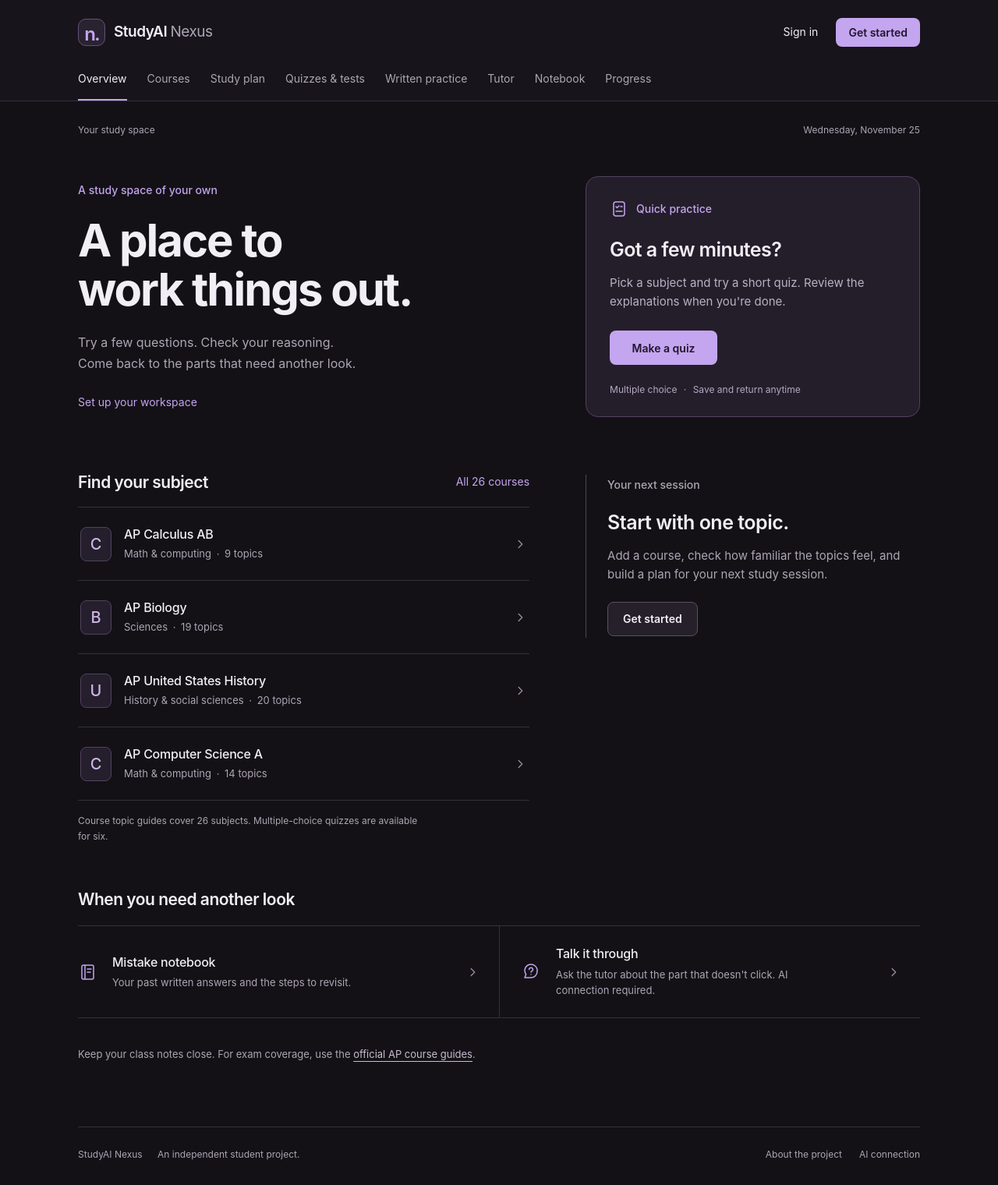
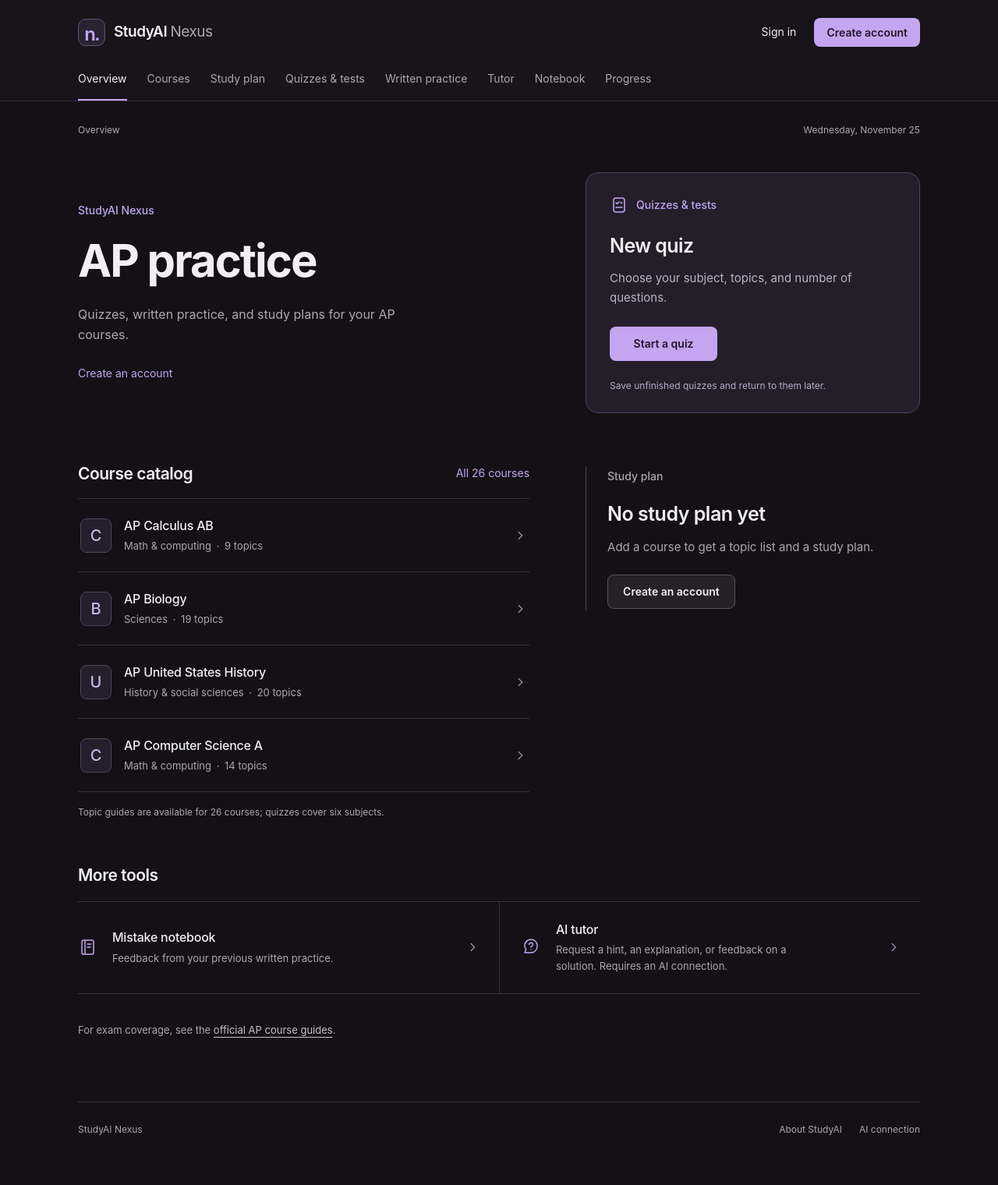
Before and after one commit to dubeyom212-stack/StudyAI-Nexus, a Flask app: page / in a window 1280 px wide. Shown: the whole page at 78% size. After the commit the page ends 1456 px from the top, so only its background shows below. Run offline with Flask 3, Linux system fonts and the light colour scheme.

Commit message:
Replace promotional copy with direct page labels and instructions

```diff
--- a/static/app.js
+++ b/static/app.js
@@ -37,7 +37,7 @@ document.querySelectorAll('[data-course-select]').forEach(select => {
 document.querySelectorAll('form[data-busy]').forEach(form => {
   form.addEventListener('submit', () => {
     form.querySelector('button[type="submit"], button:not([type])').disabled = true;
-    form.querySelector('[data-status]').textContent = form.dataset.busy + ' Local AI can take a few minutes. Keep this page open.';
+    form.querySelector('[data-status]').textContent = form.dataset.busy + ' Keep this page open until it finishes.';
   });
 });
 
--- a/templates/base.html
+++ b/templates/base.html
@@ -32,7 +32,7 @@
           </form>
         {% else %}
           <a href="{{ url_for('login') }}">Sign in</a>
-          <a class="button" href="{{ url_for('signup') }}">Get started</a>
+          <a class="button" href="{{ url_for('signup') }}">Create account</a>
         {% endif %}
       </div>
     </div>
@@ -45,7 +45,7 @@
   </header>
   <div class="main-shell">
     <div class="topbar">
-      <span>Your study space</span>
+      <span>{{ {'home':'Overview', 'courses':'Courses', 'plan':'Study plan', 'quizzes.builder':'Quizzes & tests', 'quizzes.take':'Quiz', 'practice':'Written practice', 'attempt':'Written practice', 'tutor':'AI tutor', 'mistakes':'Mistake notebook', 'galaxy':'Topic progress', 'profile':'Practice history', 'login':'Sign in', 'signup':'Create an account', 'diagnostic':'Topic ratings', 'connection':'AI connection', 'about':'About StudyAI'}.get(request.endpoint, 'StudyAI Nexus') }}</span>
       <time datetime="{{ today.isoformat() }}">{{ today.strftime('%A, %B') }} {{ today.day }}</time>
     </div>
     <main id="main">
@@ -55,9 +55,9 @@
       {% block content %}{% endblock %}
     </main>
     <footer>
-      <span>StudyAI Nexus <span class="footer-note">An independent student project.</span></span>
+      <span>StudyAI Nexus</span>
       <div class="footer-links">
-        <a href="{{ url_for('about') }}">About the project</a>
+        <a href="{{ url_for('about') }}">About StudyAI</a>
         <a href="{{ url_for('connection') }}">AI connection</a>
       </div>
     </footer>
--- a/templates/connection.html
+++ b/templates/connection.html
@@ -1 +1 @@
-{% extends 'base.html' %}{% block content %}<p class="eyebrow">AI connection</p><h1>Ready when you are.</h1><div class="panel reading"><span class="tag {{ '' if status.available else 'warm' }}">{{ status.label }}</span><h2 class="section">{{ status.detail }}</h2><p>Your quizzes, scores, and saved work are available without an AI connection.</p><div class="two-grid"><a class="button" href="{{ url_for('quizzes.builder') }}">Try a quiz</a><a class="button secondary" href="{{ url_for('connection') }}">Check connection again</a></div></div>{% endblock %}
+{% extends 'base.html' %}{% block content %}<h1>AI connection</h1><div class="panel reading"><span class="tag {{ '' if status.available else 'warm' }}">{{ status.label }}</span><h2 class="section">{{ status.detail }}</h2><p>Quizzes and saved results do not need an AI connection.</p><div class="two-grid"><a class="button" href="{{ url_for('quizzes.builder') }}">Try a quiz</a><a class="button secondary" href="{{ url_for('connection') }}">Check connection again</a></div></div>{% endblock %}
--- a/templates/courses.html
+++ b/templates/courses.html
@@ -1,4 +1,4 @@
-{% extends 'base.html' %}{% block content %}<p class="eyebrow">Courses</p><h1>What are you working on?</h1><p class="lede">{{ catalog|length }} AP courses. Choose a subject to build your study plan.</p>
-<div class="search-box"><label for="course-search">Find a course</label><input id="course-search" type="search" placeholder="Try biology, history, or calculus…" autocomplete="off"></div>
+{% extends 'base.html' %}{% block content %}<h1>Courses</h1><p class="lede">Choose an AP course to view its topics and create a study plan.</p>
+<div class="search-box"><label for="course-search">Find a course</label><input id="course-search" type="search" placeholder="Search by subject" autocomplete="off"></div>
 <p id="course-count" class="small muted" aria-live="polite">{{ catalog|length }} courses</p><div class="course-grid" id="course-list">{% for name,topics in catalog.items() %}<article class="course-card" data-course="{{ name|lower }} {{ course_category(name)|lower }}"><span class="eyebrow">{{ course_category(name) }}</span><h2>{{ name }}</h2><p>{{ topics|length }} study topics</p><form method="post"><input type="hidden" name="csrf_token" value="{{ csrf_token() }}"><input type="hidden" name="subject" value="{{ name }}"><button class="button secondary">{{ 'Open course' if name in enrolled else 'Add course' }}</button></form></article>{% endfor %}</div>
 <p class="small muted section">Topic guides are a starting point, not a complete syllabus. <a href="https://apcentral.collegeboard.org/courses" target="_blank" rel="noopener">Official AP course information</a></p>{% endblock %}
--- a/templates/diagnostic.html
+++ b/templates/diagnostic.html
@@ -1,3 +1,3 @@
-{% extends 'base.html' %}{% block content %}<p class="eyebrow">Your starting point</p><h1>How familiar does this feel?</h1><p class="lede">An optional confidence check. Your practice will tell us more.</p>{% include '_selectors.html' %}
+{% extends 'base.html' %}{% block content %}<h1>Topic ratings</h1><p class="lede">Rate your familiarity with each topic. These ratings help choose initial topics for your study plan.</p>{% include '_selectors.html' %}
 <form method="post" class="panel"><input type="hidden" name="csrf_token" value="{{ csrf_token() }}"><input type="hidden" name="subject" value="{{ subject }}">
-{% for topic in catalog[subject] %}<div class="rating-row"><label for="rating_{{ loop.index0 }}">{{ topic }}</label><select id="rating_{{ loop.index0 }}" name="rating_{{ loop.index0 }}" required><option value="">Choose a level</option>{% for value,label in [(1,'New to me'),(2,'Need help'),(3,'Somewhat familiar'),(4,'Comfortable'),(5,'Can explain it')] %}<option value="{{ value }}" {% if course.ratings.get(topic) == value %}selected{% endif %}>{{ value }} · {{ label }}</option>{% endfor %}</select></div>{% endfor %}<button class="button">Save and build my plan</button></form>{% endblock %}
+{% for topic in catalog[subject] %}<div class="rating-row"><label for="rating_{{ loop.index0 }}">{{ topic }}</label><select id="rating_{{ loop.index0 }}" name="rating_{{ loop.index0 }}" required><option value="">Choose a level</option>{% for value,label in [(1,'New to me'),(2,'Need help'),(3,'Somewhat familiar'),(4,'Comfortable'),(5,'Can explain it')] %}<option value="{{ value }}" {% if course.ratings.get(topic) == value %}selected{% endif %}>{{ value }} · {{ label }}</option>{% endfor %}</select></div>{% endfor %}<button class="button">Save ratings</button></form>{% endblock %}
--- a/templates/error.html
+++ b/templates/error.html
@@ -1 +1 @@
-{% extends 'base.html' %}{% block content %}<div class="empty panel"><p class="eyebrow">{{ error.code }}</p><h1>Let's get you back on track.</h1><p>{{ error.description }}</p><a class="button" href="{{ url_for('home') }}">Back to my desk</a></div>{% endblock %}
+{% extends 'base.html' %}{% block content %}<div class="empty panel"><p class="eyebrow">{{ error.code }}</p><h1>{{ 'Page not found' if error.code == 404 else 'Request too large' if error.code == 413 else 'Unable to process this request' }}</h1><p>{{ error.description }}</p><a class="button" href="{{ url_for('home') }}">Back to overview</a></div>{% endblock %}
--- a/templates/galaxy.html
+++ b/templates/galaxy.html
@@ -1 +1 @@
-{% extends 'base.html' %}{% block content %}<p class="eyebrow">Progress</p><h1>Your topic progress.</h1><p class="lede">Based on your latest practice, with confidence shown separately.</p>{% include '_selectors.html' %}<div class="topic-grid">{% for row in rows %}<article class="panel"><span class="tag {{ 'warm' if row.status == 'Needs practice' else '' }}">{{ row.status }}</span><h3>{{ row.topic }}</h3><p class="small muted">{{ row.evidence }}</p><a href="{{ url_for('practice', subject=subject, topic=row.topic) }}">Practice this topic</a></article>{% endfor %}</div>{% endblock %}
+{% extends 'base.html' %}{% block content %}<p class="eyebrow">Progress</p><h1>Topic progress</h1><p class="lede">Written-practice scores and confidence ratings for each topic.</p>{% include '_selectors.html' %}<div class="topic-grid">{% for row in rows %}<article class="panel"><span class="tag {{ 'warm' if row.status == 'Needs practice' else '' }}">{{ row.status }}</span><h3>{{ row.topic }}</h3><p class="small muted">{{ row.evidence }}</p><a href="{{ url_for('practice', subject=subject, topic=row.topic) }}">Practice this topic</a></article>{% endfor %}</div>{% endblock %}
--- a/templates/index.html
+++ b/templates/index.html
@@ -4,40 +4,40 @@
 <section class="desk-intro">
   <div class="intro-copy">
     {% if current_user.is_authenticated %}
-      <p class="eyebrow">Welcome back, {{ current_user.username }}.</p>
-      <h1>Pick up where<br>you left off.</h1>
-      <p class="lede">Your courses, your practice, and the things you're still working on.</p>
+      <p class="eyebrow">{{ current_user.username }}</p>
+      <h1>Study overview</h1>
+      <p class="lede">Open a course, start a quiz, or review a previous answer.</p>
     {% else %}
-      <p class="eyebrow">A study space of your own</p>
-      <h1>A place to<br>work things out.</h1>
-      <p class="lede">Try a few questions. Check your reasoning.<br class="desktop-break"> Come back to the parts that need another look.</p>
-      <a class="intro-link" href="{{ url_for('signup') }}">Set up your workspace</a>
+      <p class="eyebrow">StudyAI Nexus</p>
+      <h1>AP practice</h1>
+      <p class="lede">Quizzes, written practice, and study plans for your AP courses.</p>
+      <a class="intro-link" href="{{ url_for('signup') }}">Create an account</a>
     {% endif %}
   </div>
   <section class="practice-launch" aria-labelledby="quick-practice-title">
     <div class="launch-heading">
       <svg class="line-icon" viewBox="0 0 24 24" fill="none" stroke="currentColor" stroke-width="1.5" stroke-linecap="round" stroke-linejoin="round" aria-hidden="true"><rect x="5" y="3" width="14" height="18" rx="3"/><path d="m8 9 1.5 1.5L12 8M14 9h2M8 15h8"/></svg>
-      <span>Quick practice</span>
+      <span>Quizzes &amp; tests</span>
     </div>
-    <h2 id="quick-practice-title">Got a few minutes?</h2>
-    <p>Pick a subject and try a short quiz. Review the explanations when you're done.</p>
-    <a class="button" href="{{ url_for('quizzes.builder') }}">Make a quiz</a>
-    <p class="launch-detail">Multiple choice <span aria-hidden="true">·</span> Save and return anytime</p>
+    <h2 id="quick-practice-title">New quiz</h2>
+    <p>Choose your subject, topics, and number of questions.</p>
+    <a class="button" href="{{ url_for('quizzes.builder') }}">Start a quiz</a>
+    <p class="launch-detail">Save unfinished quizzes and return to them later.</p>
   </section>
 </section>
 
 {% if current_user.is_authenticated %}
 <dl class="study-summary" aria-label="Written practice activity">
   <div><dt>Active courses</dt><dd>{{ courses|length }}</dd></div>
-  <div><dt>Written questions finished</dt><dd>{{ done|length }}</dd></div>
-  <div><dt>Written answers to revisit</dt><dd>{{ mistakes|length }}</dd></div>
+  <div><dt>Completed written questions</dt><dd>{{ done|length }}</dd></div>
+  <div><dt>Written questions to review</dt><dd>{{ mistakes|length }}</dd></div>
 </dl>
 {% endif %}
 
 <div class="desk-grid">
   <section class="course-section" aria-labelledby="your-courses-title">
     <div class="section-heading">
-      <h2 id="your-courses-title">{{ 'Your courses' if current_user.is_authenticated else 'Find your subject' }}</h2>
+      <h2 id="your-courses-title">{{ 'Your courses' if current_user.is_authenticated else 'Course catalog' }}</h2>
       <a href="{{ url_for('courses') }}">{{ 'Browse courses' if current_user.is_authenticated else 'All ' ~ catalog|length ~ ' courses' }}</a>
     </div>
     <div class="course-rows">
@@ -54,9 +54,9 @@
         {% if current_user.is_authenticated %}
           <div class="course-empty">
             <svg class="line-icon" viewBox="0 0 24 24" fill="none" stroke="currentColor" stroke-width="1.5" stroke-linecap="round" stroke-linejoin="round" aria-hidden="true"><path d="M12 5.5C8 2.5 3 4 3 4v15s5-1.5 9 1.5C16 17.5 21 19 21 19V4s-5-1.5-9 1.5Zm0 0v15"/></svg>
-            <h3>Start with what you're taking.</h3>
-            <p>Add a course to keep its topics and your study plan here.</p>
-            <a class="button secondary" href="{{ url_for('courses') }}">Add your first course</a>
+            <h3>No courses added</h3>
+            <p>Add a course to view its topics and study plan.</p>
+            <a class="button secondary" href="{{ url_for('courses') }}">Add a course</a>
           </div>
         {% else %}
           {% for name in ['AP Calculus AB', 'AP Biology', 'AP United States History', 'AP Computer Science A'] %}
@@ -69,46 +69,46 @@
         {% endif %}
       {% endfor %}
     </div>
-    <p class="course-note">Course topic guides cover {{ catalog|length }} subjects. Multiple-choice quizzes are available for six.</p>
+    <p class="course-note">Topic guides are available for {{ catalog|length }} courses; quizzes cover six subjects.</p>
   </section>
 
   <aside class="session-note" aria-labelledby="next-session-title">
-    <p class="eyebrow" id="next-session-title">Your next session</p>
+    <p class="eyebrow" id="next-session-title">{% if pending %}Unfinished practice{% elif mistakes %}Written practice{% else %}Study plan{% endif %}</p>
     {% if pending %}
-      <h2>Finish your last question.</h2>
+      <h2>Continue your answer</h2>
       <p>{{ pending[0].topic }}</p>
       <a class="button secondary" href="{{ url_for('attempt', attempt_id=pending[0].id) }}">Continue practice</a>
     {% elif mistakes %}
-      <h2>Fix the step you missed.</h2>
+      <h2>Review a previous answer</h2>
       <p>{{ mistakes[0].topic }}</p>
       <p class="session-evidence">{{ mistakes[0].feedback.next_step }}</p>
       <a class="button secondary" href="{{ url_for('attempt', attempt_id=mistakes[0].id) }}">Review feedback</a>
     {% elif courses %}
-      <h2>{{ courses[0].minutes }} minutes on {{ courses[0].subject|replace('AP ', '') }}.</h2>
-      <p>Your plan starts with one topic. Write out your thinking, then check your work.</p>
-      <a class="button secondary" href="{{ url_for('plan', subject=courses[0].subject) }}">Open my plan</a>
+      <h2>{{ courses[0].subject }}</h2>
+      <p>Suggested topics for a {{ courses[0].minutes }}-minute session.</p>
+      <a class="button secondary" href="{{ url_for('plan', subject=courses[0].subject) }}">View study plan</a>
     {% else %}
-      <h2>Start with one topic.</h2>
-      <p>Add a course, check how familiar the topics feel, and build a plan for your next study session.</p>
-      <a class="button secondary" href="{{ url_for('courses') if current_user.is_authenticated else url_for('signup') }}">{{ 'Choose a course' if current_user.is_authenticated else 'Get started' }}</a>
+      <h2>No study plan yet</h2>
+      <p>Add a course to get a topic list and a study plan.</p>
+      <a class="button secondary" href="{{ url_for('courses') if current_user.is_authenticated else url_for('signup') }}">{{ 'Browse courses' if current_user.is_authenticated else 'Create an account' }}</a>
     {% endif %}
   </aside>
 </div>
 
 <section class="desk-tools" aria-labelledby="tools-title">
-  <h2 id="tools-title">When you need another look</h2>
+  <h2 id="tools-title">More tools</h2>
   <div class="tools-list">
     <a class="tool-row" href="{{ url_for('mistakes') }}">
       <svg class="line-icon" viewBox="0 0 24 24" fill="none" stroke="currentColor" stroke-width="1.5" stroke-linecap="round" stroke-linejoin="round" aria-hidden="true"><path d="M7 3h11a2 2 0 0 1 2 2v14a2 2 0 0 1-2 2H7a2 2 0 0 1-2-2V5a2 2 0 0 1 2-2ZM9 3v18M12 8h5M12 12h4"/></svg>
-      <div><h3>Mistake notebook</h3><p>Your past written answers and the steps to revisit.</p></div>
+      <div><h3>Mistake notebook</h3><p>Feedback from your previous written practice.</p></div>
       <svg class="chevron" viewBox="0 0 20 20" aria-hidden="true"><path d="m8 5 5 5-5 5"/></svg>
     </a>
     <a class="tool-row" href="{{ url_for('tutor') }}">
       <svg class="line-icon" viewBox="0 0 24 24" fill="none" stroke="currentColor" stroke-width="1.5" stroke-linecap="round" stroke-linejoin="round" aria-hidden="true"><path d="M20 11a8 8 0 0 1-8 8H4l1.7-4.2A8 8 0 1 1 20 11Z"/><path d="M9.5 8.5a2.5 2.5 0 0 1 5 .5c0 1.5-2.5 1.5-2.5 3M12 15h.01"/></svg>
-      <div><h3>Talk it through</h3><p>Ask the tutor about the part that doesn't click. AI connection required.</p></div>
+      <div><h3>AI tutor</h3><p>Request a hint, an explanation, or feedback on a solution. Requires an AI connection.</p></div>
       <svg class="chevron" viewBox="0 0 20 20" aria-hidden="true"><path d="m8 5 5 5-5 5"/></svg>
     </a>
   </div>
 </section>
-<p class="resource-note">Keep your class notes close. For exam coverage, use the <a href="https://apcentral.collegeboard.org/courses" target="_blank" rel="noopener">official AP course guides</a>.</p>
+<p class="resource-note">For exam coverage, see the <a href="https://apcentral.collegeboard.org/courses" target="_blank" rel="noopener">official AP course guides</a>.</p>
 {% endblock %}
--- a/templates/login.html
+++ b/templates/login.html
@@ -1 +1 @@
-{% extends 'base.html' %}{% block content %}<div class="auth"><p class="eyebrow">StudyAI Nexus</p><h1>Welcome back.</h1><p class="lede">Pick up where you left off.</p><form method="post" class="panel"><input type="hidden" name="csrf_token" value="{{ csrf_token() }}"><label for="email">Email</label><input id="email" type="email" name="email" autocomplete="email" maxlength="150" value="{{ request.form.get('email','') }}" required><label for="password">Password</label><input id="password" type="password" name="password" autocomplete="current-password" maxlength="128" required><button class="button">Sign in</button></form><p>New here? <a href="{{ url_for('signup') }}">Create an account</a></p></div>{% endblock %}
+{% extends 'base.html' %}{% block content %}<div class="auth"><h1>Sign in</h1><form method="post" class="panel"><input type="hidden" name="csrf_token" value="{{ csrf_token() }}"><label for="email">Email</label><input id="email" type="email" name="email" autocomplete="email" maxlength="150" value="{{ request.form.get('email','') }}" required><label for="password">Password</label><input id="password" type="password" name="password" autocomplete="current-password" maxlength="128" required><button class="button">Sign in</button></form><p>Need an account? <a href="{{ url_for('signup') }}">Create an account</a></p></div>{% endblock %}
--- a/templates/mistakes.html
+++ b/templates/mistakes.html
@@ -1 +1 @@
-{% extends 'base.html' %}{% block content %}<p class="eyebrow">Mistake notebook</p><h1>Your mistake notebook.</h1><p class="lede">The question, the missing step, and a way forward. Saved automatically.</p>{% for attempt in attempts %}<article class="panel notebook-entry"><div><span class="eyebrow">{{ attempt.subject }} · {{ attempt.created_at.strftime('%b %d') }}</span><h2>{{ attempt.topic }}</h2><p>{{ attempt.feedback.misconception or attempt.feedback.explanation }}</p><div class="next-step"><strong>Next move</strong><p>{{ attempt.feedback.next_step }}</p></div></div><div class="entry-actions"><a class="button secondary" href="{{ url_for('attempt', attempt_id=attempt.id) }}">Review attempt</a><a href="{{ url_for('practice', subject=attempt.subject, topic=attempt.topic) }}">Practice again</a></div></article>{% else %}<div class="empty panel"><h2>A useful record starts with an attempt.</h2><p>When a practice answer misses a criterion, its feedback appears here.</p><a class="button" href="{{ url_for('practice') }}">Try a question</a></div>{% endfor %}{% endblock %}
+{% extends 'base.html' %}{% block content %}<h1>Mistake notebook</h1><p class="lede">Written answers that need corrections are saved here automatically.</p>{% for attempt in attempts %}<article class="panel notebook-entry"><div><span class="eyebrow">{{ attempt.subject }} · {{ attempt.created_at.strftime('%b %d') }}</span><h2>{{ attempt.topic }}</h2><p>{{ attempt.feedback.misconception or attempt.feedback.explanation }}</p><div class="next-step"><strong>Suggested correction</strong><p>{{ attempt.feedback.next_step }}</p></div></div><div class="entry-actions"><a class="button secondary" href="{{ url_for('attempt', attempt_id=attempt.id) }}">Review attempt</a><a href="{{ url_for('practice', subject=attempt.subject, topic=attempt.topic) }}">Practice again</a></div></article>{% else %}<div class="empty panel"><h2>No questions to review</h2><p>Feedback appears here when a written answer misses part of the rubric.</p><a class="button" href="{{ url_for('practice') }}">Try a question</a></div>{% endfor %}{% endblock %}
--- a/templates/profile.html
+++ b/templates/profile.html
@@ -1,2 +1,2 @@
-{% extends 'base.html' %}{% block content %}<p class="eyebrow">Your activity</p><h1>{{ current_user.username }}'s study record.</h1><p class="lede">Every attempt is a little more information about what to do next.</p><div class="topic-list">{% for attempt in attempts %}<a href="{{ url_for('attempt', attempt_id=attempt.id) }}"><span><strong>{{ attempt.topic }}</strong><small>{{ attempt.subject }} · {{ attempt.created_at.strftime('%b %d, %Y') }}</small></span><span>{{ (attempt.feedback.earned|sum|string) + '/3' if attempt.feedback else 'Continue' }}</span></a>{% else %}<div class="panel empty"><p>Your practice history will appear here.</p><a href="{{ url_for('practice') }}">Start practicing</a></div>{% endfor %}</div>
+{% extends 'base.html' %}{% block content %}<h1>Written practice history</h1><p class="lede">Your saved answers and feedback. For quiz results, open <a href="{{ url_for('quizzes.builder') }}">quiz history</a>.</p><div class="topic-list">{% for attempt in attempts %}<a href="{{ url_for('attempt', attempt_id=attempt.id) }}"><span><strong>{{ attempt.topic }}</strong><small>{{ attempt.subject }} · {{ attempt.created_at.strftime('%b %d, %Y') }}</small></span><span>{{ (attempt.feedback.earned|sum|string) + '/3' if attempt.feedback else 'Continue' }}</span></a>{% else %}<div class="panel empty"><p>No written practice yet.</p><a href="{{ url_for('practice') }}">Start practicing</a></div>{% endfor %}</div>
 {% if current_user.diagnostics %}<details class="section panel"><summary>Earlier confidence checks</summary><p class="small muted">These older self-ratings are not verified exam predictions.</p>{% for result in current_user.diagnostics %}<p>{{ result.subject }} · {{ result.readiness }}% self-rated confidence</p>{% endfor %}</details>{% endif %}{% endblock %}
--- a/templates/signup.html
+++ b/templates/signup.html
@@ -1 +1 @@
-{% extends 'base.html' %}{% block content %}<div class="auth"><p class="eyebrow">StudyAI Nexus</p><h1>Make yourself at home.</h1><p class="lede">Keep your courses, practice, and progress together.</p><form method="post" class="panel"><input type="hidden" name="csrf_token" value="{{ csrf_token() }}"><label for="username">Name</label><input id="username" name="username" autocomplete="nickname" minlength="2" maxlength="100" value="{{ request.form.get('username','') }}" required><label for="email">Email</label><input id="email" type="email" name="email" autocomplete="email" maxlength="150" value="{{ request.form.get('email','') }}" required><label for="password">Password</label><input id="password" type="password" name="password" autocomplete="new-password" minlength="8" maxlength="128" required><p class="small muted">Use at least 8 characters.</p><button class="button">Create my account</button></form><p>Already have an account? <a href="{{ url_for('login') }}">Sign in</a></p></div>{% endblock %}
+{% extends 'base.html' %}{% block content %}<div class="auth"><h1>Create an account</h1><p class="lede">Save your quizzes, courses, and written practice.</p><form method="post" class="panel"><input type="hidden" name="csrf_token" value="{{ csrf_token() }}"><label for="username">Name</label><input id="username" name="username" autocomplete="nickname" minlength="2" maxlength="100" value="{{ request.form.get('username','') }}" required><label for="email">Email</label><input id="email" type="email" name="email" autocomplete="email" maxlength="150" value="{{ request.form.get('email','') }}" required><label for="password">Password</label><input id="password" type="password" name="password" autocomplete="new-password" minlength="8" maxlength="128" required><p class="small muted">Use at least 8 characters.</p><button class="button">Create account</button></form><p>Already have an account? <a href="{{ url_for('login') }}">Sign in</a></p></div>{% endblock %}
```
Also changed, not shown: templates/about.html (+17 -1 lines), templates/attempt.html (+6 -6 lines), templates/plan.html (+4 -4 lines), templates/practice.html (+30 -3 lines), templates/quiz_attempt.html (+4 -4 lines), templates/quizzes.html (+7 -7 lines), templates/tutor.html (+5 -5 lines), tests/test_app.py (+1 -1 lines).
